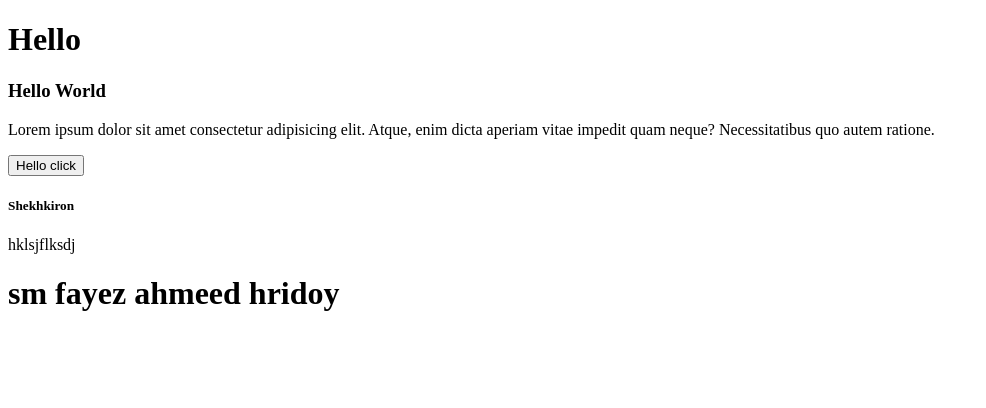
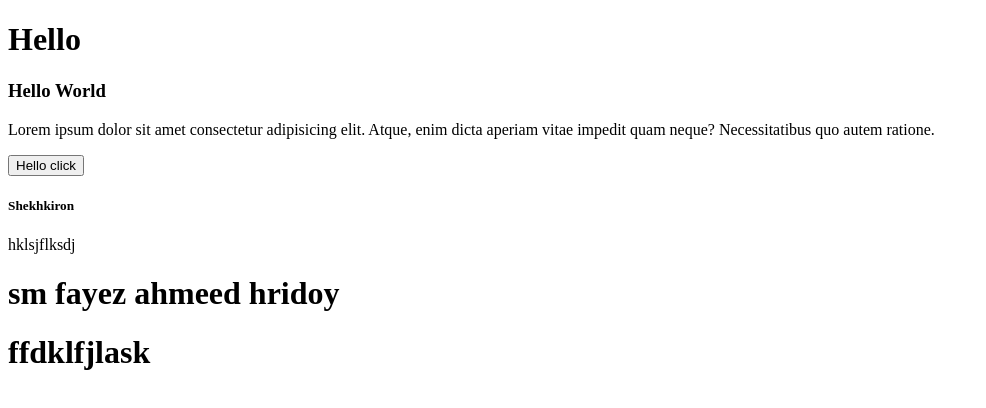
Before and after one commit to SheikhKiron/-first-project, a plain HTML site: page index.html in a window 1280 px wide. Shown: the whole page, without its empty margins (0-986 px from the left). Drawn offline with Linux system fonts and the light colour scheme.

Commit message:
update-to

```diff
--- a/index.html
+++ b/index.html
@@ -15,5 +15,6 @@
   <h5>Shekhkiron</h5>
   hklsjflksdj
   <h1>sm fayez ahmeed hridoy</h1>
+  <h1>ffdklfjlask</h1>
 </body>
 </html>
```
